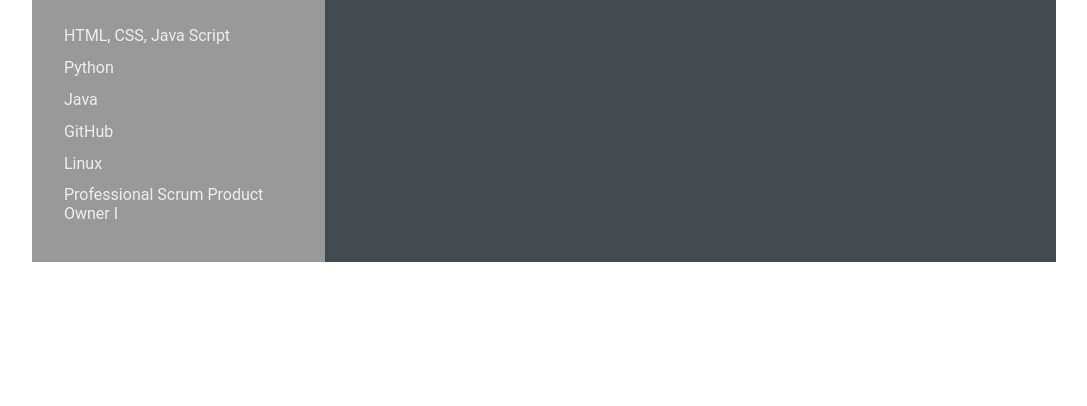
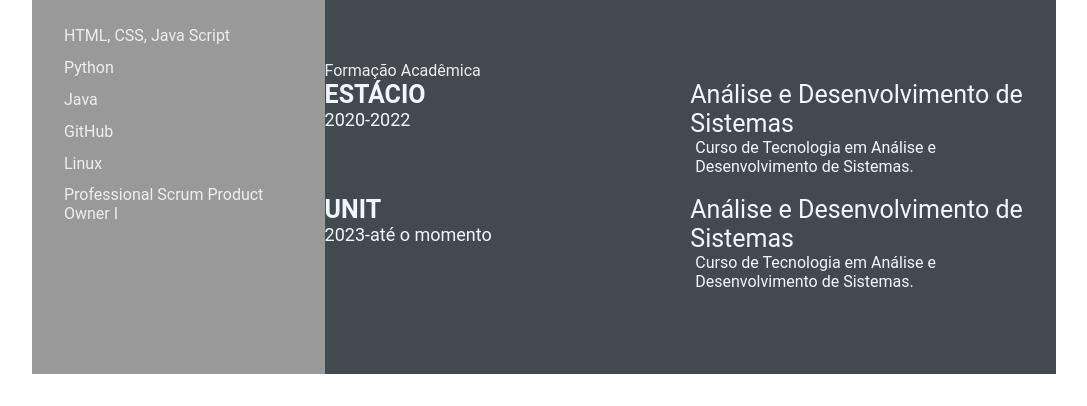
Before and after one commit to ClaudioGiroto/devweekgit.github.io, a plain HTML site: page index.html in a window 1280 px wide. Shown: the part 666-1072 px from the top of the page, without its empty margins (96-1183 px from the left). Before the commit the page ends 960 px from the top, so only its background shows below. Drawn offline with Linux system fonts and the light colour scheme.

Commit message:
feature: adicionado ao index.html formação acadêmica. (#2)

```diff
--- a/css/style.css
+++ b/css/style.css
@@ -27,7 +27,7 @@
     border-radius: 0px 60px 0px 0px;
 }
 
-.left-section-contents {
+.left-section-contents{
     padding: 2rem 2rem;
 }
 
@@ -55,9 +55,7 @@
     text-align: center;
 }
 
-
 /* .contact-info { border-bottom: 2px solid #1B2631; } */
-
 .left-title {
     color: #eeeeee;
     font-size: 20px;
@@ -83,7 +81,6 @@
 .skills ul {
     padding-top: 1.5rem;
 }
-
 .skills ul li p {
     padding: .4rem 0;
     color: #eeeeee;
@@ -100,7 +97,6 @@
 .gap {
     padding-bottom: 2rem;
 }
-
 .about-me-contents {
     font-size: 18px;
     color: #eeeeee;
--- a/index.html
+++ b/index.html
@@ -11,8 +11,15 @@
 
 <body>
     <main class="resume-contents">
+
+        <!--SESSÃO DA ESQUERDA
+            dados pessoais
+            áreas de conhecimento
+        -->
         <section class="left-section">
             <div class="left-section-contents">
+
+                <!--INFORMAÇÕES PESSOAIS-->
                 <div class="profile">
                     <img class="profile-image" src="/images/profile-image.jpg" alt="Profile image">
                     <p class="name">Claudio Giroto</p>
@@ -26,6 +33,8 @@
                         <li><i class="fa fa-github"></i>ClaudioGiroto</li>
                     </ul>
                 </div>
+
+                <!--ÁREAS DE CONHECIMENTO-->
                 <div class="skills">
                     <p class="left-title">Skills</p>
                     <ul>
@@ -51,9 +60,16 @@
                 </div>
         </section>
 
+        <!--SESSÃO DA DIREITA
+        descrição pessoal
+        experiências
+        formação
+        -->
         <section class="right-section">
 
             <div class="right-section-contents">
+
+                <!--DESCRIÇÃO PESSOAL-->
                 <section class="about gap">
                     <div class="right-title">Sobre mim</div>
                     <p class="about-me-contents">
@@ -63,9 +79,9 @@
                     </p>
                 </section>
 
+                <!--EXPERIÊNCIAS-->
                 <section class="experience gap">
                     <div class="right-title">Experiência</div>
-
                     <div class="experience-contents">
                         <div class="exp-left">
                             <p class="exp-company-name">MSI Informática</p>
@@ -94,6 +110,35 @@
                     </div>
                 </section>
             </div>
+
+            <!--FORMAÇÃO-->
+            <section class="education gap">
+                <div class="right-title">Formação Acadêmica</div>
+                <div class="education-contents">
+
+                    <div class="education-left">
+                        <p class="education-school-name">ESTÁCIO</p>
+                        <p class="educationp-time-period">2020-2022</p>
+                    </div>
+                    <div class="education-right">
+                        <p class="education-subject">Análise e Desenvolvimento de Sistemas</p>
+                        <p class="education-desc">Curso de Tecnologia em Análise e Desenvolvimento de Sistemas.</p>
+                        <br>
+                    </div>
+
+                    <div class="education-left">
+                        <p class="education-school-name">UNIT</p>
+                        <p class="educationp-time-period">2023-até o momento</p>
+                    </div>
+                    <div class="education-right">
+                        <p class="education-subject">Análise e Desenvolvimento de Sistemas</p>
+                        <p class="education-desc">Curso de Tecnologia em Análise e Desenvolvimento de Sistemas.</p>
+                        <br>
+                    </div>
+
+                </div>
+            </section>
+
         </section>
     </main>
 </body>
```
